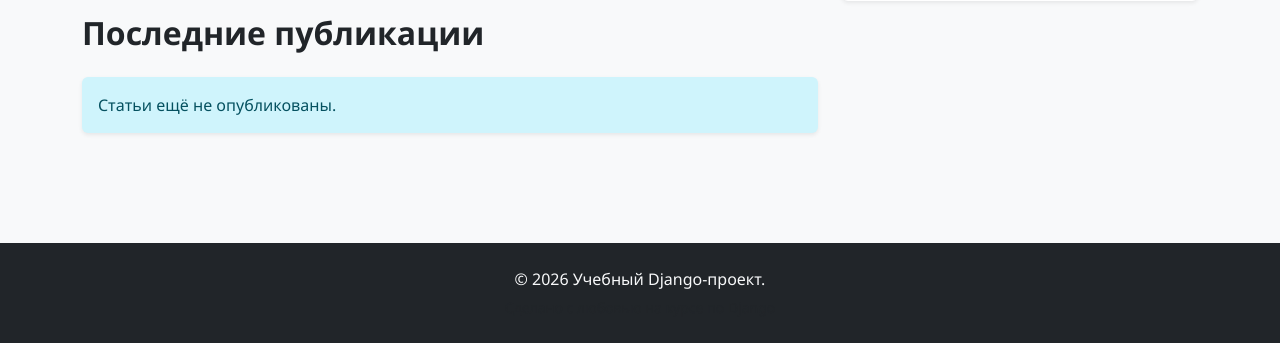
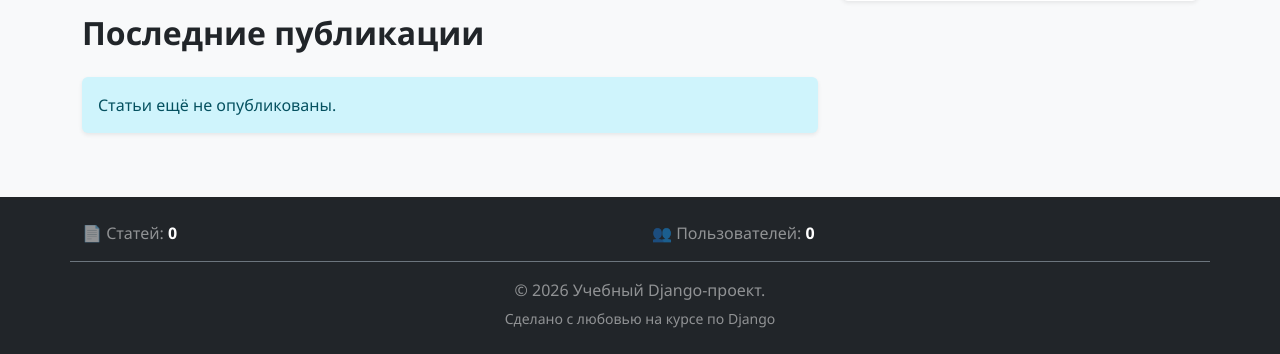
Before and after one commit to annasuravenkova/django_project, a Django app: page / in a window 1280 px wide. Shown: the part 457-811 px from the top of the page. Run offline with Django 5.2, Linux system fonts and the light colour scheme; data that the repository does not hold is empty; parts of the project's set-up code (start-up, migrations or seed data) failed here and were passed over; some libraries are stand-ins or nearby versions.

Commit message:
feat: медиафайлы, сигналы и статистика

```diff
--- a/blog_app/context_processors.py
+++ b/blog_app/context_processors.py
@@ -1,4 +1,9 @@
-from blog_app.models import Category
+from blog_app.models import Category, Post
+from users_app.models import Profile
+
 
 def categories_processor(request):
     return {'nav_categories': Category.objects.all()}
+
+def blog_stats_processor(request):
+    return {'total_posts': Post.objects.filter(published=True).count(), 'total_users': Profile.objects.count()}
--- a/blog_app/forms.py
+++ b/blog_app/forms.py
@@ -5,11 +5,12 @@ from blog_app.models import Post, Category
 class PostForm(forms.ModelForm):
     class Meta:
         model = Post
-        fields = ['title', 'content', 'category']
+        fields = ['title', 'content', 'category', 'image']
         widgets = {
             'title': forms.TextInput(attrs={'class': 'form-control'}),
             'content': forms.Textarea(attrs={'class': 'form-control'}),
             'category': forms.Select(attrs={'class': 'form-select'}),
+            'image': forms.FileInput(attrs={'class': 'form-control'}),
         }
 
     labels = {
@@ -17,6 +18,7 @@ class PostForm(forms.ModelForm):
         'content': 'Содержание статьи',
         'author': 'Автор',
         'category': 'Категория',
+        'image': "Обложка"
     }
 
     def clean_title(self):
--- a/blog_project/settings.py
+++ b/blog_project/settings.py
@@ -67,6 +67,7 @@ TEMPLATES = [
                 'django.contrib.auth.context_processors.auth',
                 'django.contrib.messages.context_processors.messages',
                 'blog_app.context_processors.categories_processor',
+                'blog_app.context_processors.blog_stats_processor',
             ],
         },
     },
--- a/templates/base.html
+++ b/templates/base.html
@@ -56,11 +56,25 @@
                         <a class="nav-link" href="{% url 'blog:about' %}">О проекте</a>
                     </li>
 
-                    <!-- Блок пользователя -->
+                    <!-- Блок пользователя с аватаром -->
                     {% if user.is_authenticated %}
                         <li class="nav-item dropdown">
                             <a class="nav-link dropdown-toggle" href="#" id="userDropdown" role="button"
                                data-bs-toggle="dropdown" aria-expanded="false">
+                                <!-- Аватар пользователя -->
+                                {% with user_profile=user.profile %}
+                                    {% if user_profile and user_profile.avatar %}
+                                        <img src="{{ user_profile.avatar.url }}"
+                                             width="30" height="30"
+                                             class="rounded-circle me-1"
+                                             alt="Аватар пользователя">
+                                    {% else %}
+                                        <span class="avatar-placeholder rounded-circle bg-secondary text-white d-inline-block text-center"
+                                              style="width:30px;height:30px;line-height:30px;font-size:14px;">
+                                            {{ user.username|first|upper }}
+                                        </span>
+                                    {% endif %}
+                                {% endwith %}
                                 {{ user.username }}
                             </a>
                             <ul class="dropdown-menu dropdown-menu-end" aria-labelledby="userDropdown">
@@ -92,9 +106,23 @@
 </main>
 
 <footer class="bg-dark text-light py-4 mt-auto">
-    <div class="container text-center">
-        <p class="mb-1">&copy; 2026 Учебный Django-проект.</p>
-        <small class="text-muted">Сделано с любовью на курсе по Django</small>
+    <div class="container">
+        <!-- Статистика (только статьи и пользователи) -->
+        <div class="row text-center text-md-start mb-3 border-bottom border-secondary pb-3">
+            <div class="col-md-6 col-6 mb-2 mb-md-0">
+                <span class="text-white-50">📄 Статей:</span>
+                <span class="fw-bold text-white">{{ total_posts|default:"0" }}</span>
+            </div>
+            <div class="col-md-6 col-6 mb-2 mb-md-0">
+                <span class="text-white-50">👥 Пользователей:</span>
+                <span class="fw-bold text-white">{{ total_users|default:"0" }}</span>
+            </div>
+        </div>
+        <!-- Копирайт -->
+        <div class="text-center">
+            <p class="mb-1 text-white-50">&copy; 2026 Учебный Django-проект.</p>
+            <small class="text-white-50">Сделано с любовью на курсе по Django</small>
+        </div>
     </div>
 </footer>
 <script src="{% static 'JS/bootstrap.bundle.min.js' %}"></script>
--- a/templates/blog/index.html
+++ b/templates/blog/index.html
@@ -23,10 +23,14 @@
 
             {% for post in latest_posts %}
                 <article class="card mb-4 border-0 shadow-sm">
+                    <!-- Обложка (если есть) — вверху карточки -->
+                    {% if post.image %}
+                        <img src="{{ post.image.url }}" class="card-img-top" alt="{{ post.title }}" style="max-height: 300px; object-fit: cover;">
+                    {% endif %}
                     <div class="card-body p-4">
                         <!-- Заголовок категории (если она есть) -->
                         {% if post.category %}
-                            <a href="{% url 'blog:posts_detail' post.slug %}"
+                            <a href="{% url 'blog:category_detail' post.category.id %}"
                                class="text-decoration-none text-primary fw-bold text-uppercase fs-6">
                                 {{ post.category.title }}
                             </a>
@@ -83,7 +87,7 @@
                     <ul class="list-unstyled mb-0">
                         {% for category in categories %}
                             <li class="mb-2">
-                                <a href="#" class="text-decoration-none text-secondary">
+                                <a href="{% url 'blog:category_detail' category.id %}" class="text-decoration-none text-secondary">
                                     {{ category.title }}
                                 </a>
                             </li>
```
Also changed, not shown: blog_app/models.py (+11 -0 lines), templates/blog/post_create.html (+18 -1 lines), templates/blog/post_detail.html (+10 -4 lines), blog_app/migrations/0005_post_image.py (added), media/posts/airplane7.png (added), media/posts/image1.png (added).
